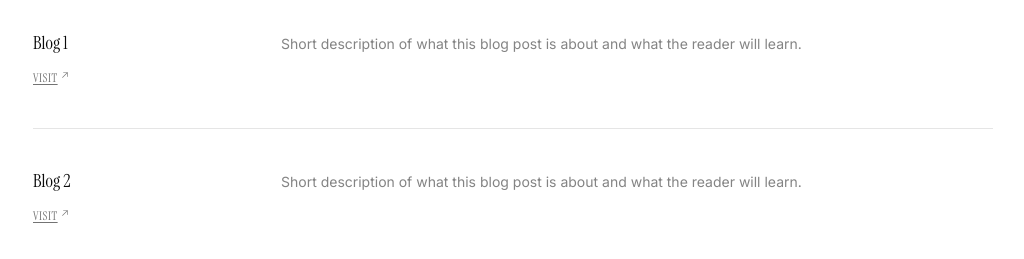
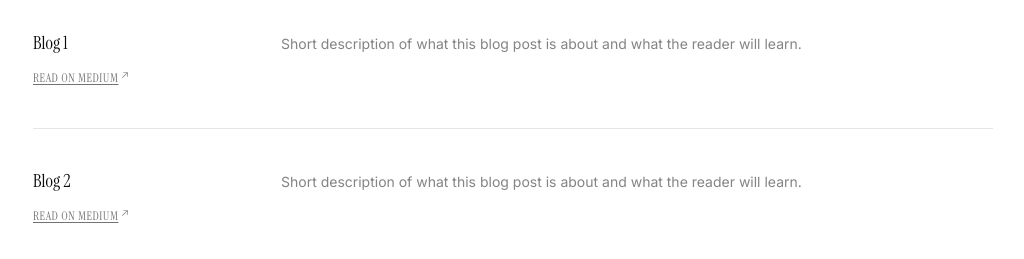
Before and after one commit to rudraditya21/rudraditya21.github.io, a Next.js app: page / in a window 1280 px wide. Shown: the part 5280-5539 px from the top of the page, without its empty margins (239-1263 px from the left). Built offline with nearby package versions, Linux system fonts and the light colour scheme.

Commit message:
updated: writing section

```diff
--- a/components/writing.tsx
+++ b/components/writing.tsx
@@ -4,6 +4,7 @@ import { useEffect, useRef, useState } from 'react'
 import gsap from 'gsap'
 import { useInView } from '@/hooks/use-in-view'
 import { ArrowUpRight } from '@phosphor-icons/react'
+import { Tooltip, TooltipContent, TooltipProvider, TooltipTrigger } from '@/components/ui/tooltip'
 
 const TABS = ['Medium', 'Substack'] as const
 type Tab = (typeof TABS)[number]
@@ -41,7 +42,7 @@ const data: Record<Tab, Post[]> = {
   ],
 }
 
-function PostRow({ post }: { post: Post }) {
+function PostRow({ post, tab }: { post: Post; tab: Tab }) {
   return (
     <div className="flex flex-col gap-2 py-8 lg:flex-row lg:gap-10 lg:py-10">
       <div className="lg:w-52 lg:shrink-0">
@@ -52,6 +53,9 @@ function PostRow({ post }: { post: Post }) {
           {post.title}
         </p>
         <div className="mt-2 text-muted-foreground">
+          <TooltipProvider>
+            <Tooltip>
+              <TooltipTrigger asChild>
                 <a
                   href={post.href}
                   target="_blank"
@@ -59,8 +63,14 @@ function PostRow({ post }: { post: Post }) {
                   className="inline-flex items-start gap-0.5 text-xs font-medium uppercase tracking-wider underline underline-offset-2 transition-colors duration-200 hover:text-foreground"
                   style={{ fontFamily: 'var(--font-instrument-serif)' }}
                 >
-            Visit<ArrowUpRight size={10} />
+                  {tab === 'Medium' ? 'Read on Medium' : 'Read on Substack'}<ArrowUpRight size={10} />
                 </a>
+              </TooltipTrigger>
+              <TooltipContent side="right">
+                Read Blog
+              </TooltipContent>
+            </Tooltip>
+          </TooltipProvider>
         </div>
       </div>
 
@@ -190,7 +200,7 @@ export default function Writing() {
       <div className="flex min-h-128 flex-col">
         <div ref={contentRef} className="divide-y divide-border">
           {paged.map(post => (
-            <PostRow key={post.title} post={post} />
+            <PostRow key={post.title} post={post} tab={activeTab} />
           ))}
         </div>
 
```
Lines whose indentation alone changed are shown as unchanged.
